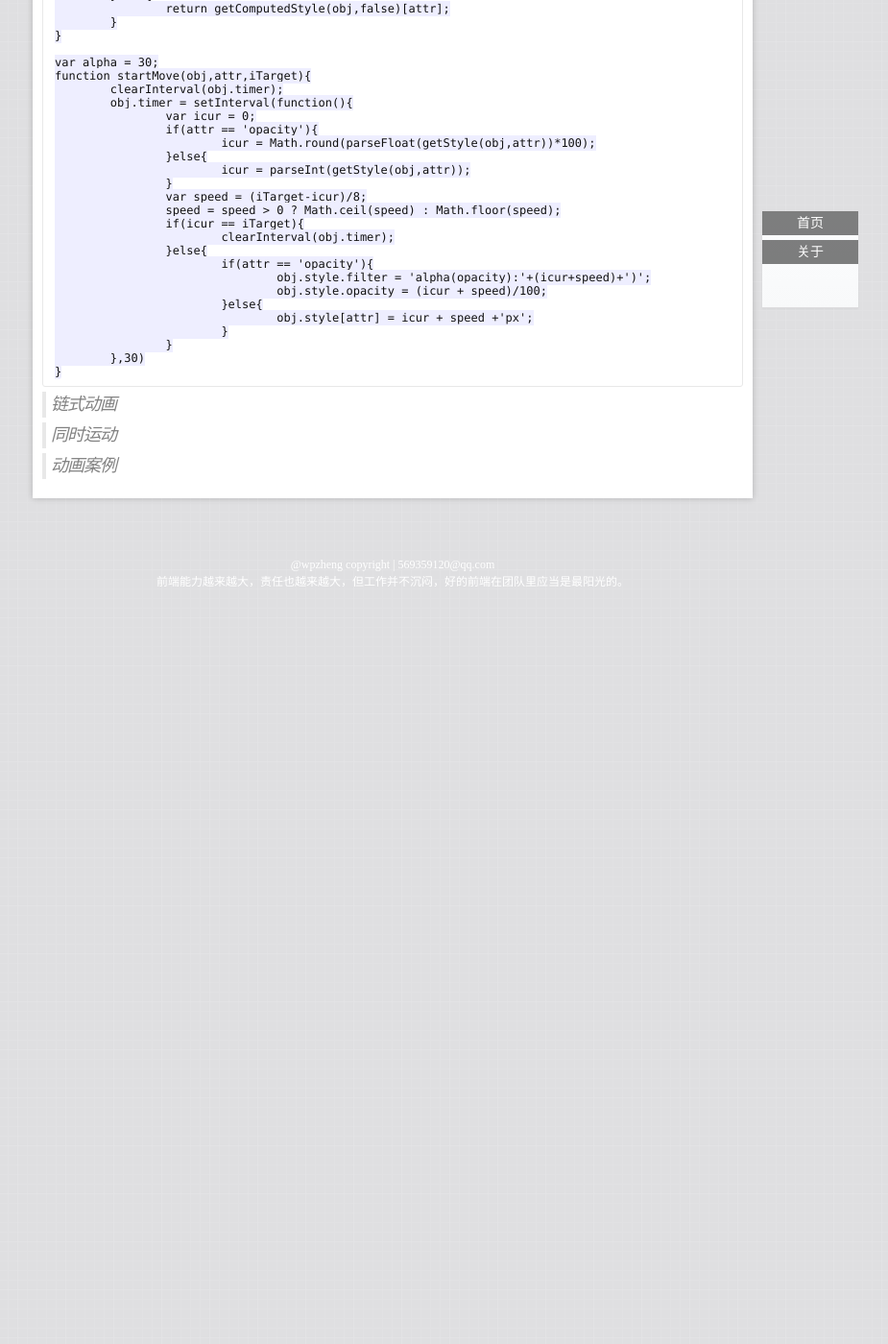
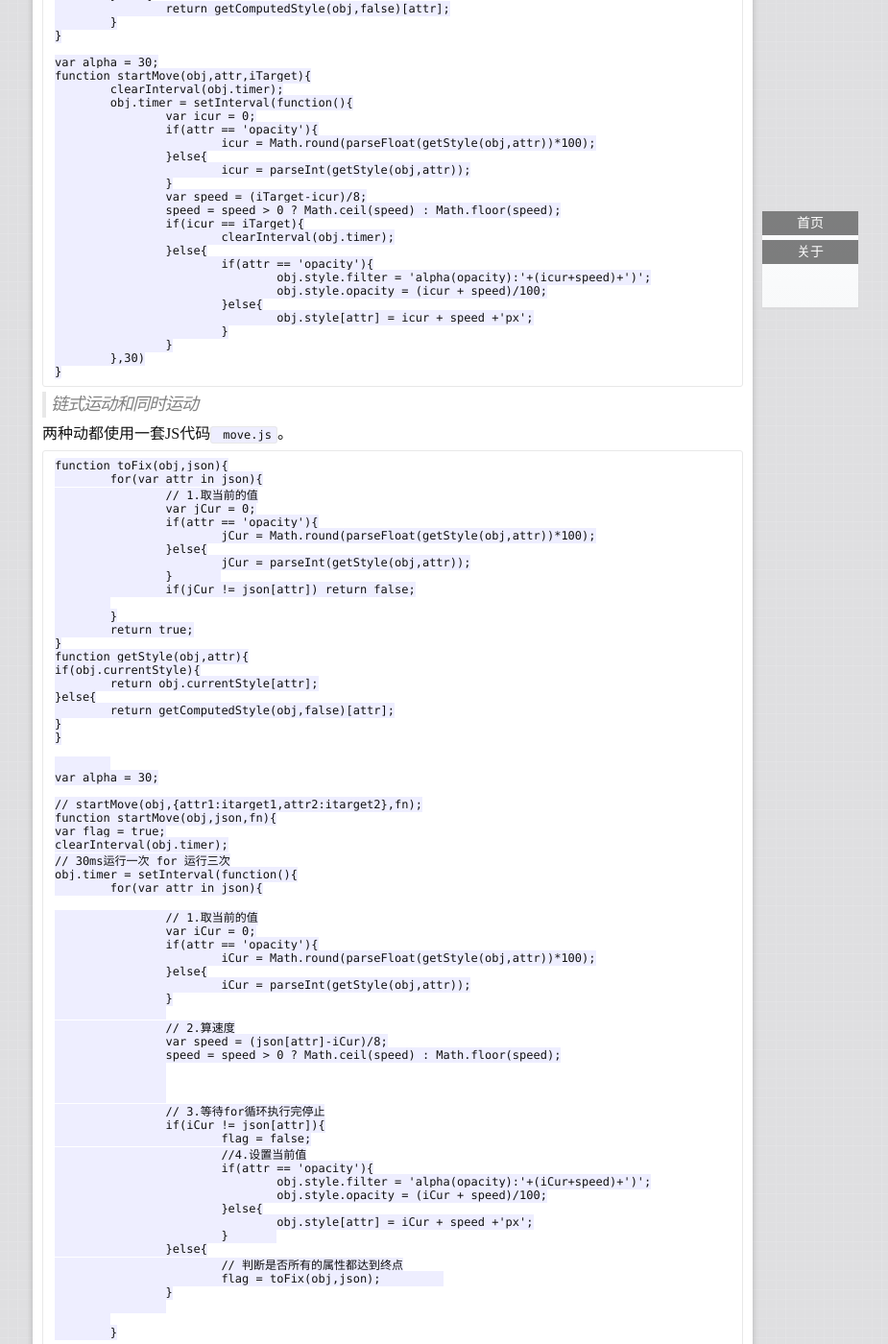
Before and after one commit to wenpingzheng/wenpingzheng.github.io, a Jekyll site: the page built from _posts/2015-12-07-jsanimate.markdown, in a window 1280 px wide and 1400 px high, scrolled down 4706 px. Shown: the whole window at 96% size, without its empty margins (231-1156 px from the left). Built offline with Jekyll 4.4.1, drawn with Linux system fonts in a browser that asks for light colours; before the commit the page ends 5336 px from its top, so only the background shows below that; some of the changed text lies outside the part shown.

Commit message:
update article

```diff
--- a/_posts/2015-12-07-jsanimate.markdown
+++ b/_posts/2015-12-07-jsanimate.markdown
@@ -359,8 +359,157 @@
 	}
 
 
-> 链式动画
+> 链式运动和同时运动
 
-> 同时运动
+两种动都使用一套JS代码`	move.js`。
+
+	function toFix(obj,json){
+		for(var attr in json){
+			// 1.取当前的值
+			var jCur = 0;
+			if(attr == 'opacity'){
+				jCur = Math.round(parseFloat(getStyle(obj,attr))*100);
+			}else{
+				jCur = parseInt(getStyle(obj,attr));
+			}
+			if(jCur != json[attr]) return false;
+
+		}
+		return true;
+	}
+	function getStyle(obj,attr){
+	if(obj.currentStyle){
+		return obj.currentStyle[attr];
+	}else{
+		return getComputedStyle(obj,false)[attr];
+	}
+	}
+
+
+	var alpha = 30;
+
+	// startMove(obj,{attr1:itarget1,attr2:itarget2},fn);
+	function startMove(obj,json,fn){
+	var flag = true;
+	clearInterval(obj.timer);
+	// 30ms运行一次 for 运行三次
+	obj.timer = setInterval(function(){
+		for(var attr in json){
+
+			// 1.取当前的值
+			var iCur = 0;
+			if(attr == 'opacity'){
+				iCur = Math.round(parseFloat(getStyle(obj,attr))*100);
+			}else{
+				iCur = parseInt(getStyle(obj,attr));
+			}
+
+			// 2.算速度
+			var speed = (json[attr]-iCur)/8;
+			speed = speed > 0 ? Math.ceil(speed) : Math.floor(speed);
+
+
+
+			// 3.等待for循环执行完停止
+			if(iCur != json[attr]){
+				flag = false;
+				//4.设置当前值
+				if(attr == 'opacity'){
+					obj.style.filter = 'alpha(opacity):'+(iCur+speed)+')';
+					obj.style.opacity = (iCur + speed)/100;
+				}else{
+					obj.style[attr] = iCur + speed +'px';
+				}
+			}else{
+				// 判断是否所有的属性都达到终点
+				flag = toFix(obj,json);
+			}
+
+
+		}
+
+		//5.检测停止
+		if(flag)
+		{
+			clearInterval(obj.timer);
+			if(fn){
+				fn();
+			}
+		}
+
+	},30)
+
+`链式运动`
+
+	ul{
+		margin:0;
+		padding:0;
+	}
+	#li1{
+		list-style:none;
+		width:200px;
+		height:100px;
+		background:yellow;
+		margin-bottom:20px;
+		border:4px solid #000;
+		filter:alpha(opacity:30);
+		opacity:0.3;
+	}
+	<ul><li id="li1"></li></ul>
+	window.onload = function(){
+		var Li = document.getElementById("li1");
+		Li.onmouseover = function(){
+			startMove(Li,{width:400},function(){
+				startMove(Li,{height:200},function(){
+					startMove(Li,{opacity:100});
+				});
+			});
+		}
+		Li.onmouseout = function(){
+			startMove(Li,{opacity:30},function(){
+				startMove(Li,{height:100},function(){
+					startMove(Li,{width:200});
+				})
+			})
+		}
+	}
+
+`同时运动`
+
+	ul{
+		margin:0;
+		padding:0;
+	}
+	#li1{
+		list-style:none;
+		width:200px;
+		height:100px;
+		background:yellow;
+		margin-bottom:20px;
+		border:4px solid #000;
+		filter:alpha(opacity:30);
+		opacity:0.3;
+	}
+	<ul><li id="li1"></li></ul>
+	window.onload = function(){
+		var oLi = document.getElementById("li1");
+		oLi.onmouseover = function(){
+			startMove(oLi,{width:400,height:200,opacity:100},function(){});
+		}
+		oLi.onmouseout = function(){
+			startMove(oLi,{width:200,height:100,opacity:30},function(){});
+		}
+	}
 
 > 动画案例
+
+`使用库JQuery`
+
+	$(function(){
+		$(“#move a”).mouseenter(function(){
+			$(this).find(“i”).animate({top:”-25px”,opacity:”0”},300,function(){
+				$(this).css({top:”30px”});
+				$(this).animate({top:”20px”,opacity:”1”},200);
+			})
+		})
+	})
```
